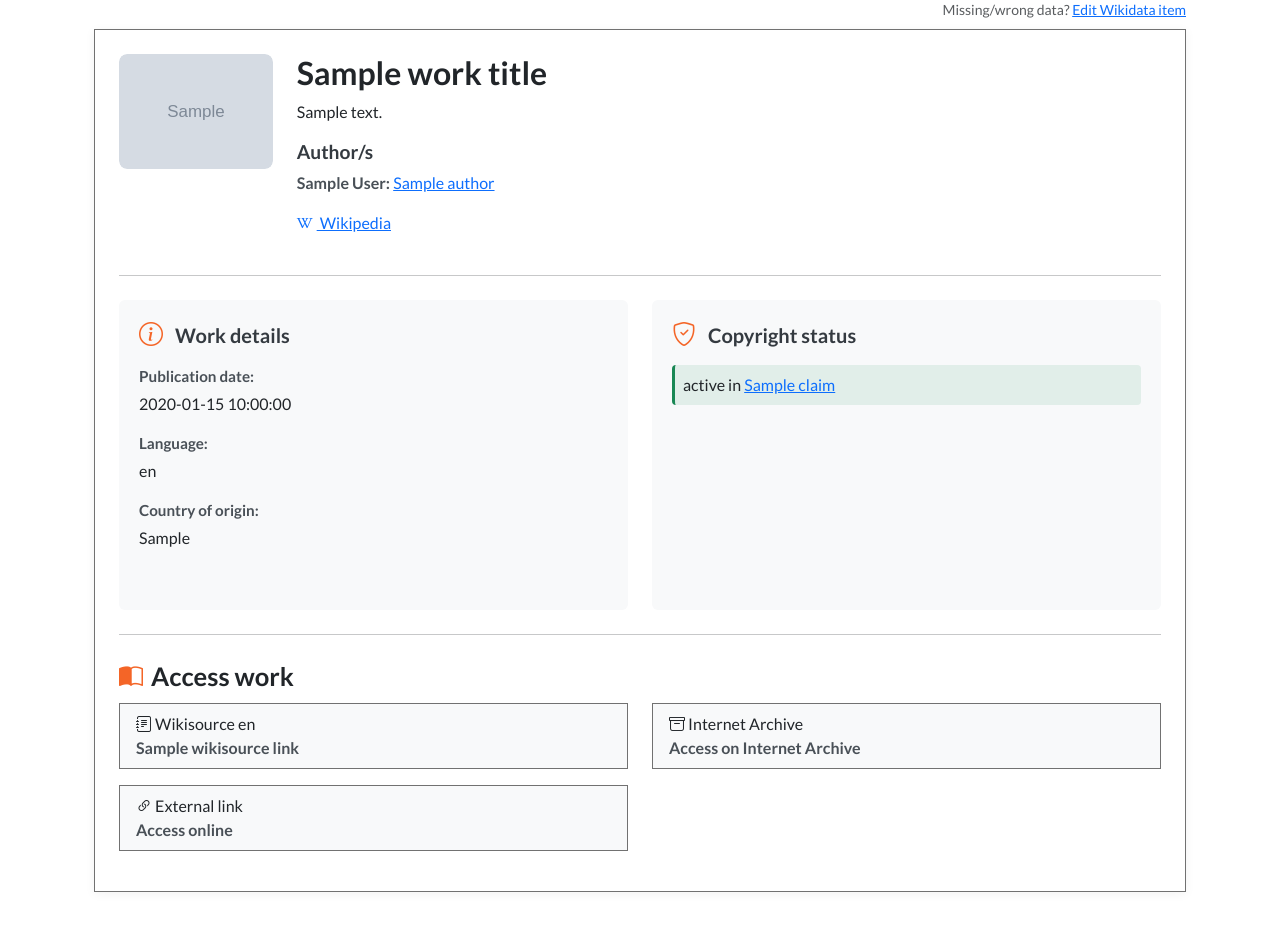
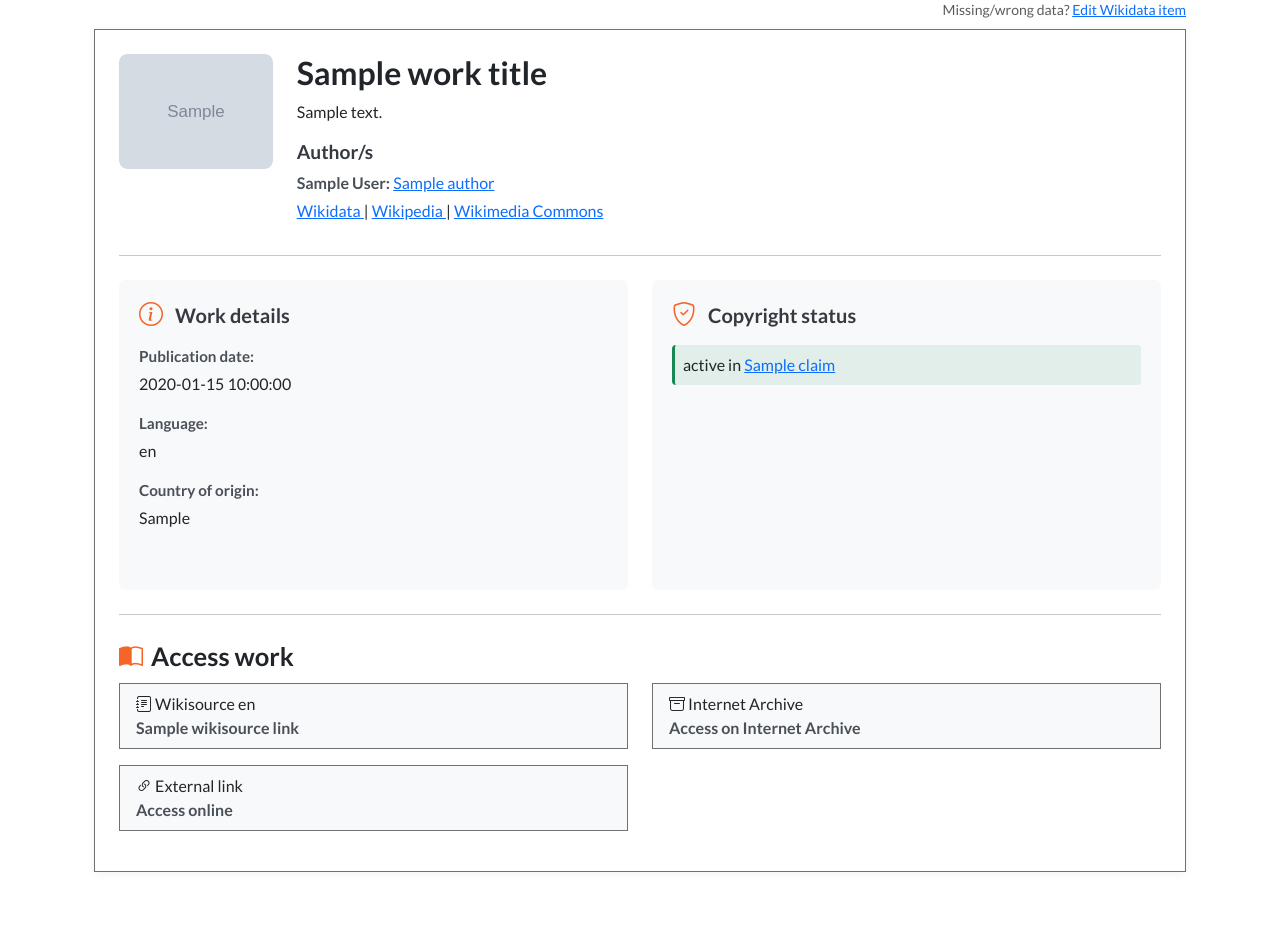
Before and after one commit to febr3s/paulina-fork, a Flask app: template templates/work.html in a window 1280 px wide. Shown: the part 213-1145 px from the top of the page. Run offline with Flask 3, Linux system fonts and the light colour scheme; the template is opened without the code that fills it: most values are stand-ins (such as "Sample title", 1, 10 or a date in 2020); grey boxes marked "Sample" are stand-in pictures.

Commit message:
Added Wikidata & Wikimedia Commons links to work page.

```diff
--- a/app.py
+++ b/app.py
@@ -204,6 +204,7 @@ def work_page(work_data):
             work_country=print_field(work.country_of_origin),
             work_wikipedia_link=print_field(work.wikipedia_link),
             work_wikisource_links=print_field(work.wikisource_links),
+            work_commons_link=print_field(work.commons_link),
             work_internet_archive_link=print_field(work.internet_archive_link),
             work_full_work_link=print_field(work.full_work_link),
             work_wikidata_link=print_field(work.wikidata_link),
--- a/pdclasses.py
+++ b/pdclasses.py
@@ -329,7 +329,7 @@ class Work(Parent):
                                                       'language': get_locale().languages[wikisource_version.removesuffix('wikisource')]}
                                  for wikisource_version, value in self.wikidata_item.get('sitelinks', {}).items()
                                  if "wikisource" in wikisource_version }
-
+        self.commons_link = self.wikidata_item.get('sitelinks', {}).get('commonswiki', {}).get('url')
         internet_archive_ID = self.wikidata_item.get('statements', {}).get('P724')
         if internet_archive_ID is None:
             self.internet_archive_link = None
--- a/templates/work.html
+++ b/templates/work.html
@@ -34,14 +34,26 @@
           {% endfor %}
         </p>
         {% endfor %}
-        <!-- Wikipedia link -->
-        {% if work_wikipedia_link %}
-        <p class="mt-3">
-          <a href="{{work_wikipedia_link}}" target="_blank">
-            <i class="bi bi-wikipedia me-1"></i> {{ _('Wikipedia') }}
-          </a>
-        </p>
-        {% endif %}
+        <!-- Links -->
+        <div class="mb-2">
+          {% if work_wikidata_link %}
+  <a href="{{work_wikidata_link}}" target="_blank">
+    {{ _('Wikidata') }}
+  </a>
+{% endif %}
+{% if work_wikipedia_link %}
+{% if work_wikidata_link %} | {% endif %}
+  <a href="{{work_wikipedia_link}}" target="_blank">
+    {{ _('Wikipedia') }}
+  </a>
+{% endif %}
+{% if work_wikimedia_commons_link %}
+  {% if work_wikidata_link or work_wikipedia_link %} | {% endif %}
+  <a href="{{work_wikimedia_commons_link}}" target="_blank">
+    {{ _('Wikimedia Commons') }}
+  </a>
+{% endif %}
+        </div>
       </div>
     </div>
     <hr class="my-4">
```
